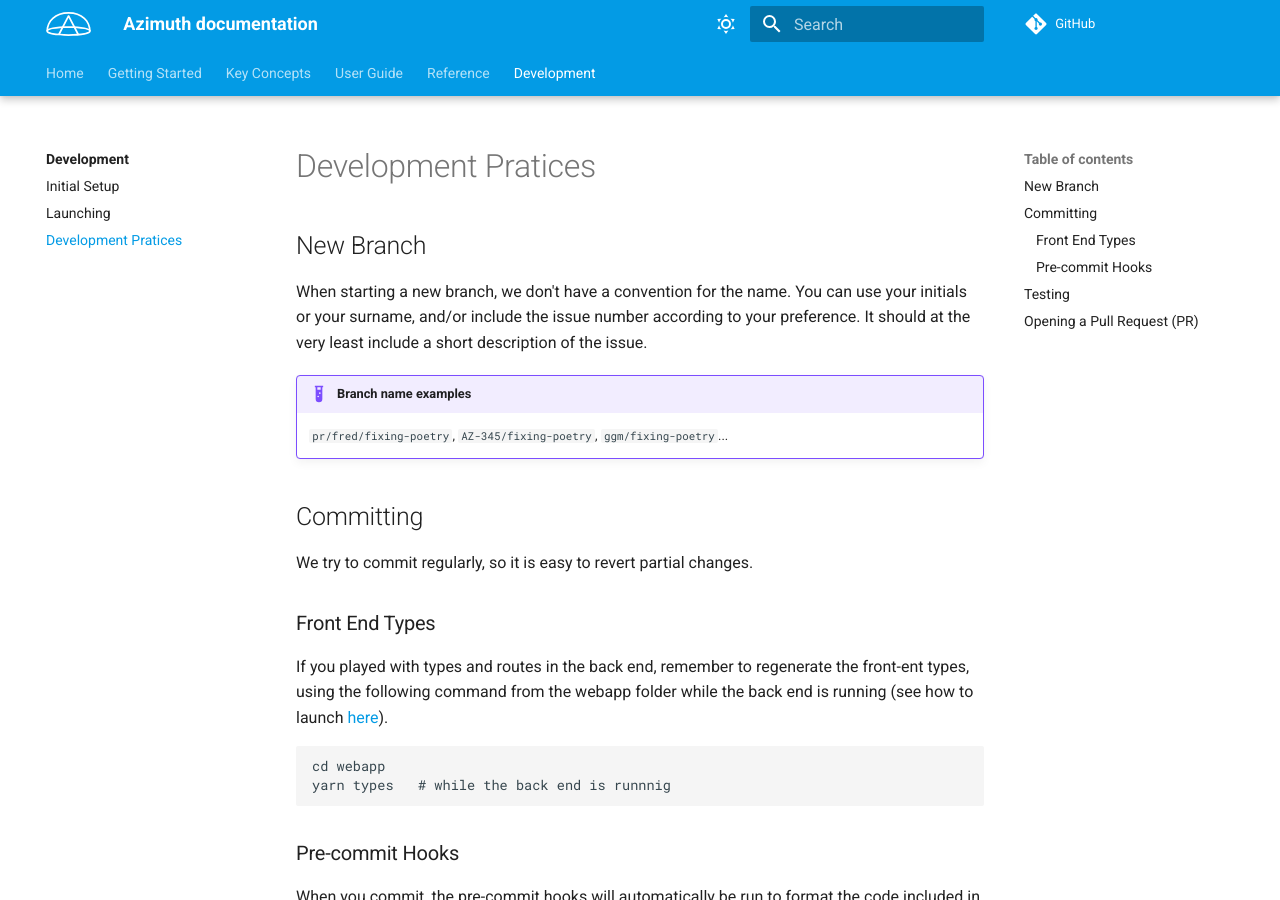
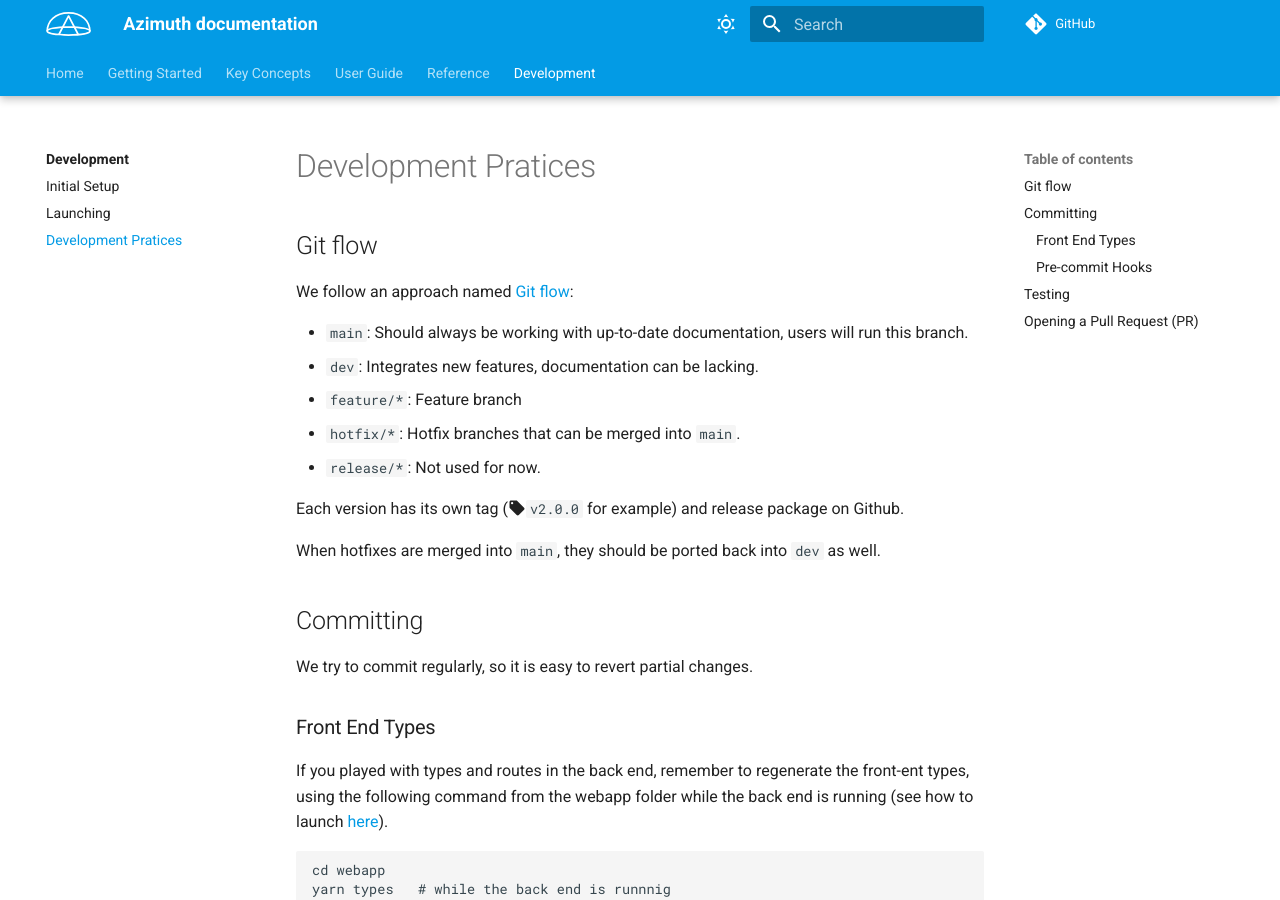
Before and after one commit to ServiceNow/azimuth, an MkDocs documentation site: the page built from docs/docs/development/dev-practices.md, in a window 1280 px wide and 900 px high. Built offline with MkDocs 1.6.1 and Material for MkDocs 9.7.7, drawn with Linux system fonts in a browser that asks for light colours; comment, search, counter and statistics services are not loaded.

Commit message:
Add Git flow instruction to documentation

```diff
--- a/docs/docs/development/dev-practices.md
+++ b/docs/docs/development/dev-practices.md
@@ -1,12 +1,18 @@
 # Development Pratices
 
-## New Branch
-When starting a new branch, we don't have a convention for the name.
-You can use your initials or your surname, and/or include the issue number according to your preference.
-It should at the very least include a short description of the issue.
+## Git flow
 
-!!! example "Branch name examples"
-    `pr/fred/fixing-poetry`, `AZ-345/fixing-poetry`, `ggm/fixing-poetry`...
+We follow an approach named [Git flow](https://www.atlassian.com/git/tutorials/comparing-workflows/gitflow-workflow):
+
+* `main`: Should always be working with up-to-date documentation, users will run this branch.
+* `dev`: Integrates new features, documentation can be lacking.
+* `feature/*`: Feature branch
+* `hotfix/*`: Hotfix branches that can be merged into `main`.
+* `release/*`: Not used for now.
+
+Each version has its own tag (:material-tag:`v2.0.0` for example) and release package on Github.
+
+When hotfixes are merged into `main`, they should be ported back into `dev` as well.
 
 ## Committing
 We try to commit regularly, so it is easy to revert partial changes.
```
